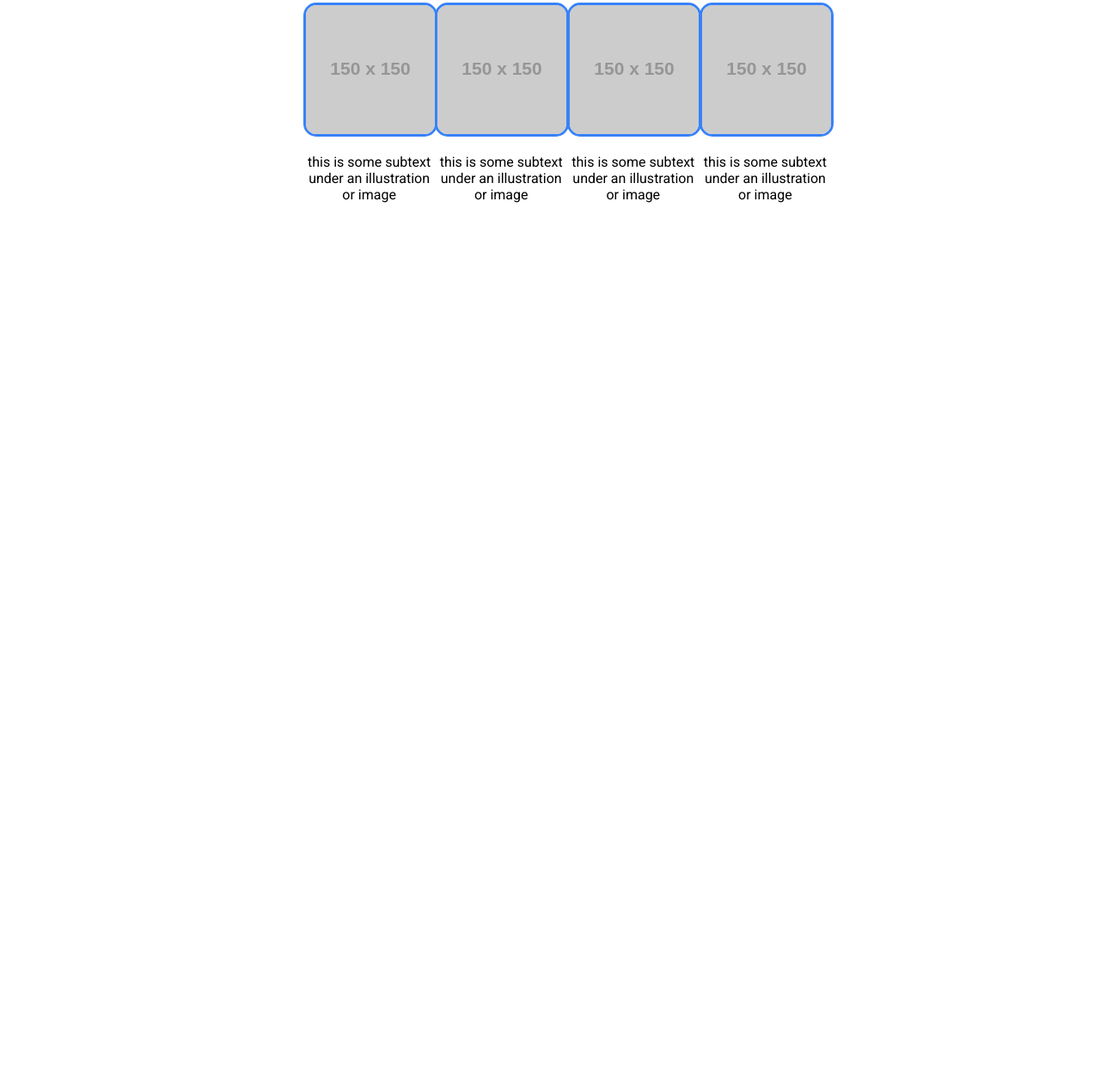
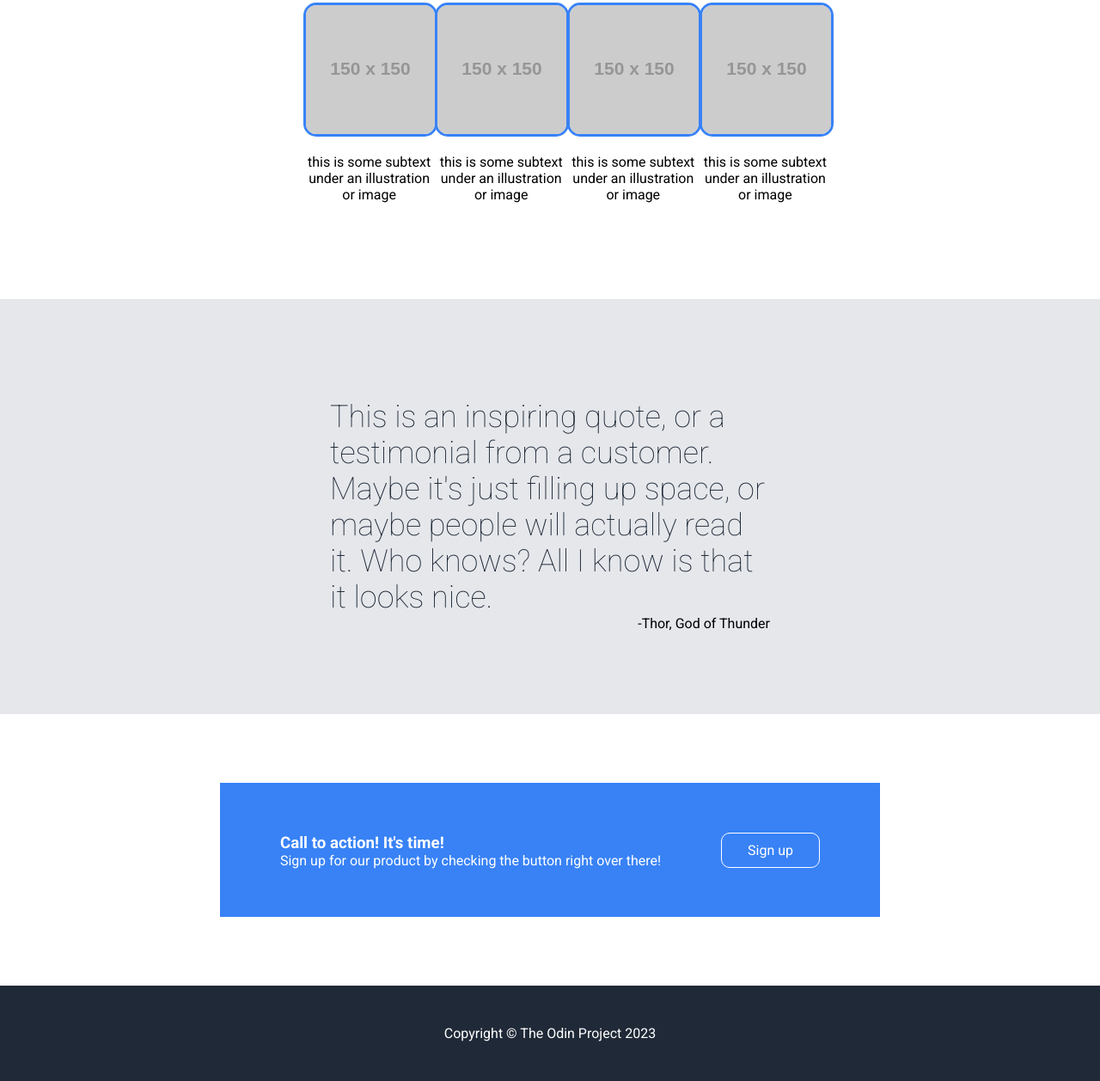
Before and after one commit to SpenceDog/odinproject-landingpage, a plain HTML site: page index.html in a window 1280 px wide. Shown: the part 708-1966 px from the top of the page at 86% size. Before the commit the page ends 1056 px from the top, so only its background shows below. Drawn offline with Linux system fonts and the light colour scheme; placeholder pictures from the web are drawn by us.

Commit message:
Finished HTML & CSS Content.

```diff
--- a/index.html
+++ b/index.html
@@ -22,7 +22,7 @@
         </nav>
         <div id="jumbotron">
             <div id="jumbotron-left">
-                <h1>This webisite is awesome</h1>
+                <h1>This website is awesome</h1>
                 <p>This website has some subtext that goes here under the main title. It's a smaller font and the color is a lower contrast</p>
                 <a href="#" id="jumbotron-button">Sign up</a>
             </div>
@@ -43,5 +43,26 @@
                 <p>this is some subtext under an illustration or image</p></li>
             </ul>
         </div>
+        <div id="quote-block">
+            <p id="quote-text">
+                This is an inspiring quote, or a testimonial from a customer. Maybe it's just filling up space, or maybe people will actually read it. Who knows?
+                All I know is that it looks nice.
+            </p>
+            <p id="quote-author">
+                -Thor, God of Thunder
+            </p>
+        </div>
+        <div id="cta-container">
+            <div id="cta-left">
+                <h3>Call to action! It's time!</h3>
+                <p>Sign up for our product by checking the button right over there!</p>
+            </div>
+            <div id="cta-right">
+                <a href="#">Sign up</a>
+            </div>
+        </div>
+        <footer>
+            <p>Copyright &#169; The Odin Project 2023</p>
+        </footer>
     </body>
 </html>
--- a/styles.css
+++ b/styles.css
@@ -73,6 +73,8 @@ li{
 #header-menu li{
     display: block;
     flex: 0 1 auto;
+    margin-left: 10px;
+    margin-right: 10px;
 }
 
 #jumbotron{
@@ -123,3 +125,69 @@ li{
 .info-boxes-list{
     width: 12vw;
 }
+
+#quote-block{
+    background-color: #e5e7eb;
+    padding-left: 30vw;
+    padding-right: 30vw;
+    padding-top: 80px;
+    padding-bottom: 80px;
+}
+
+#quote-block #quote-text{
+    display: flex;
+    justify-content: center;
+    font-size: 36px;
+    font-weight: 100;
+    color: #1f2937;
+    margin-bottom: 0;
+    padding-bottom: 0;
+}
+
+#quote-block #quote-author{
+    display: flex;
+    justify-content: end;
+    margin-top: 0;
+    padding-top: 0;
+}
+
+#cta-container{
+    color: #fff;
+    background-color: #3882f6;
+    display: flex;
+    justify-content: space-evenly;
+    margin-left: 20vw;
+    margin-right: 20vw;
+    margin-top: 10vh;
+    margin-bottom: 10vh;
+    padding-top: 5vh;
+    padding-bottom: 5vh;
+}
+
+#cta-left h3{
+    margin-bottom: 0px;
+    padding-bottom: 0px;
+}
+
+#cta-left p{
+    margin-top: 0px;
+    padding-top: 0px;
+}
+
+#cta-right{
+    display: flex;
+    align-items: center;
+}
+
+#cta-right a{
+    border: 1px solid #fff;
+}
+
+footer{
+    background-color: #1f2937;
+    color: #fff;
+    display: flex;
+    justify-content: center;
+    padding-top: 30px;
+    padding-bottom: 30px;
+}
```
